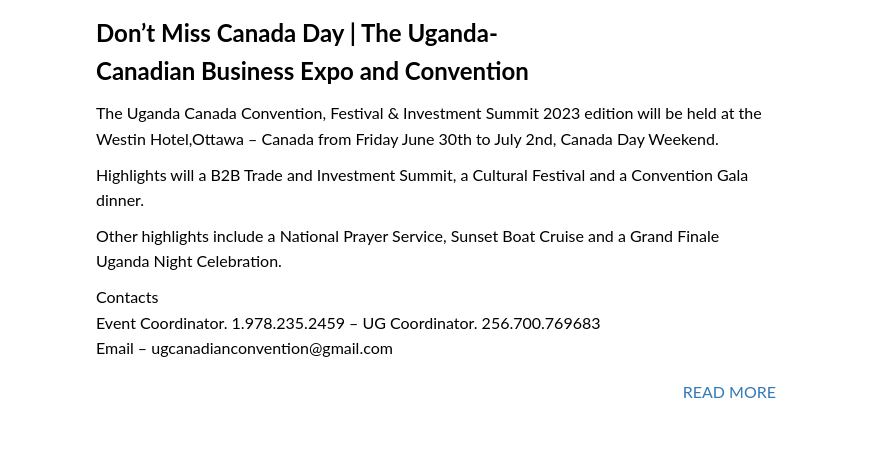
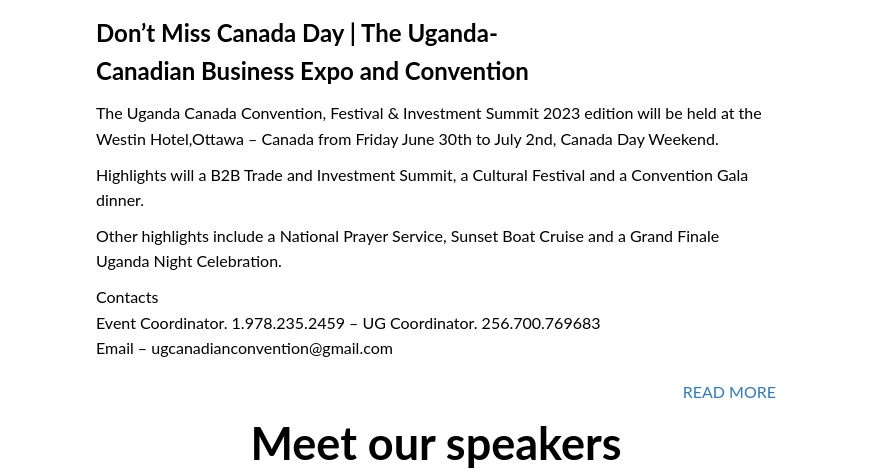
Before and after one commit to Balikuddembe/Uganda-Canada-Convention, a website: page index.html in a window 1280 px wide. Shown: the part 2436-2909 px from the top of the page, without its empty margins (204-1076 px from the left). Before the commit the page ends 2849 px from the top, so only its background shows below. Drawn offline with Linux system fonts and the light colour scheme; a small style sheet from the web is missing.

Commit message:
Add more project content and styling

```diff
--- a/index.html
+++ b/index.html
@@ -97,8 +97,16 @@
 <div class="btn-right">
     <a class="btn-read-more" href="">READ MORE</a>
 </div>
+<!-- speaker section -->
+<section>
+    <div class="heading"><h1>Meet our speakers</h1></div>
+        <div>
+            <div>
 
+            </div>
+        </div>
 
+</section>
 
 
 </body>
--- a/style.css
+++ b/style.css
@@ -132,3 +132,10 @@
   padding: 5px 300px;
   font-size: 16px;
 }
+
+.heading {
+  line-height: 200%;
+  font-size: 30px;
+  font-family: 'Lato', sans-serif;
+  text-align: center;
+}
```
Also changed, not shown: README.md.
